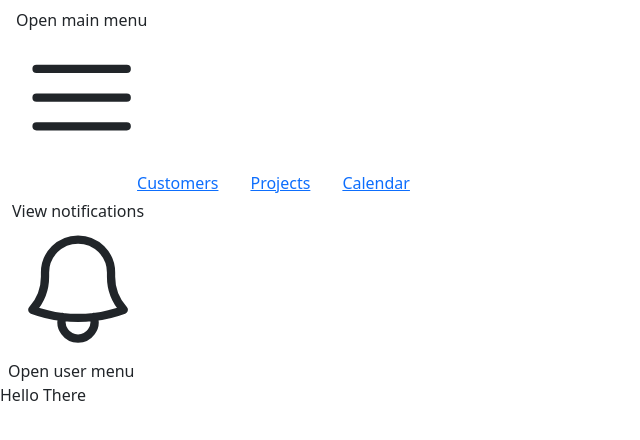
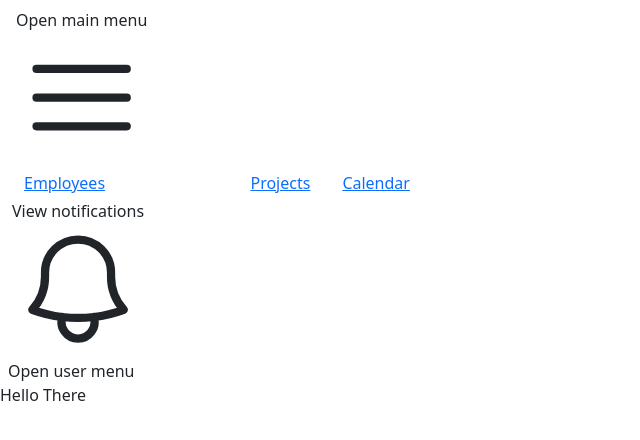
Before and after one commit to tuan782000/Training_React, a React (Vite) app: page /customers in a window 1280 px wide. Shown: the top 440 px of the page, without its empty margins (0-640 px from the left). Built offline with nearby package versions, Linux system fonts and the light colour scheme.

Commit message:
Active navbar

```diff
--- a/src/App.jsx
+++ b/src/App.jsx
@@ -7,14 +7,15 @@
 
 function App() {
   return (
-    <Header>
-      <BrowserRouter>
+    // Create an Active Page Link in Navbar
+    <BrowserRouter>
+      <Header>
         <Routes>
           <Route path="/employess" element={<Employees />} />
           <Route path="/customers" element={<Customer />} />
         </Routes>
-      </BrowserRouter>
-    </Header>
+      </Header>
+    </BrowserRouter>
   );
 
 }
--- a/src/components/Header.jsx
+++ b/src/components/Header.jsx
@@ -2,12 +2,13 @@
 import { Fragment } from 'react'
 import { Disclosure, Menu, Transition } from '@headlessui/react'
 import { Bars3Icon, BellIcon, XMarkIcon } from '@heroicons/react/24/outline'
+import { NavLink } from 'react-router-dom'
 
 const navigation = [
-  { name: 'Employees', href: '/employess', current: true },
-  { name: 'Customers', href: '/customers', current: false },
-  { name: 'Projects', href: '#', current: false },
-  { name: 'Calendar', href: '#', current: false },
+    { name: 'Employees', href: '/employess' },
+    { name: 'Customers', href: '/customers' },
+    { name: 'Projects', href: '/other' },
+    { name: 'Calendar', href: '/other2' },
 ]
 
 function classNames(...classes) {
@@ -38,17 +39,24 @@
                                 <div className="hidden sm:ml-6 sm:block">
                                     <div className="flex space-x-4">
                                         {navigation.map((item) => (
-                      <a
+                                            <NavLink
                                                 key={item.name}
-                        href={item.href}
-                        className={classNames(
-                          item.current ? 'no-underline bg-gray-900 text-white' : 'no-underline text-gray-300 hover:bg-gray-700 hover:text-white',
-                          'rounded-md px-3 py-2 text-sm font-medium'
-                        )}
-                        aria-current={item.current ? 'page' : undefined}
+                                                to={item.href}
+                                                // className={classNames(
+                                                //   item.current ? 'no-underline bg-gray-900 text-white' : 'no-underline text-gray-300 hover:bg-gray-700 hover:text-white',
+                                                //   'rounded-md px-3 py-2 text-sm font-medium'
+                                                // )}
+                                                className={({ isActive }) => {
+                                                    return (
+                                                        'px-3 py-2 rounded-md text-sm font-medium no-underline ' +
+                                                        (!isActive
+                                                            ? ' text-gray-300 hover:bg-gray-700 hover:text-white'
+                                                            : 'bg-gray-900 text-white')
+                                                    );
+                                                }}
                                             >
                                                 {item.name}
-                      </a>
+                                            </NavLink>
                                         ))}
                                     </div>
                                 </div>
```
Lines whose indentation alone changed are shown as unchanged.
